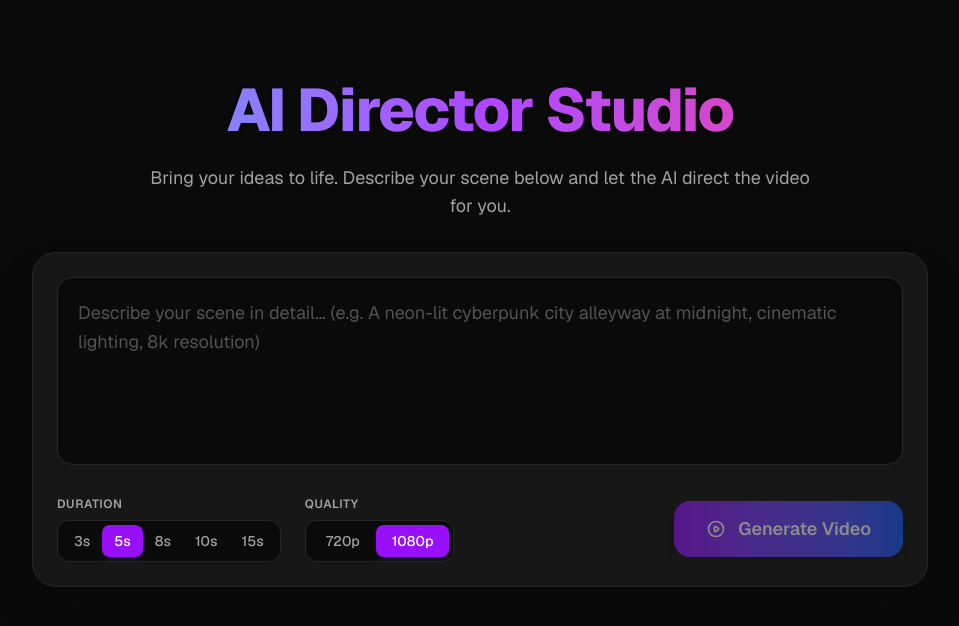
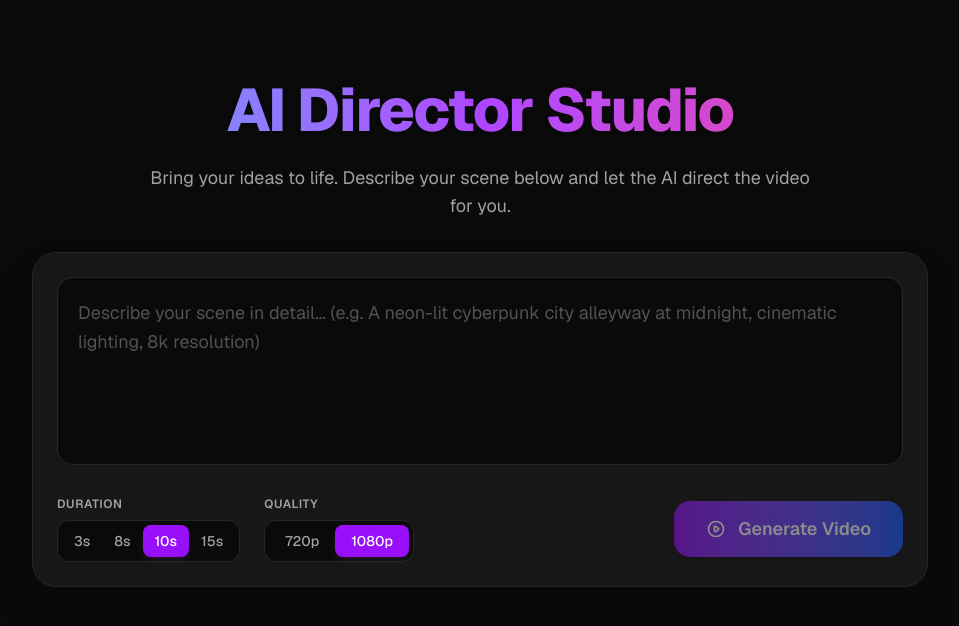
Before and after one commit to ahmadrasheed22/ai-clips, a Next.js app: page / in a window 1280 px wide. Shown: the top 626 px of the page, without its empty margins (160-1119 px from the left). Built offline with nearby package versions, Linux system fonts and the light colour scheme.

Commit message:
fix: sync frontend duration state with backend validation DTO"

```diff
--- a/components/GenerationForm.tsx
+++ b/components/GenerationForm.tsx
@@ -9,7 +9,7 @@ interface GenerationFormProps {
 
 export default function GenerationForm({ onGenerate, isLoading }: GenerationFormProps) {
   const [prompt, setPrompt] = useState("");
-  const [duration, setDuration] = useState<number>(5);
+  const [duration, setDuration] = useState<number>(10);
   const [quality, setQuality] = useState<string>("1080p");
 
   const handleGenerateClick = () => {
@@ -34,7 +34,7 @@ export default function GenerationForm({ onGenerate, isLoading }: GenerationForm
               Duration
             </label>
             <div className="flex bg-neutral-950 border border-neutral-800 rounded-xl p-1">
-              {[3, 5, 8, 10, 15].map((val) => (
+              {[3, 8, 10, 15].map((val) => (
                 <button
                   key={val}
                   type="button"
```
